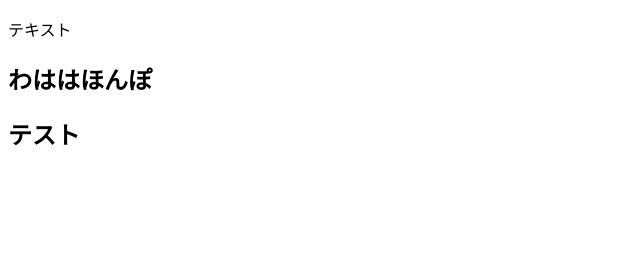
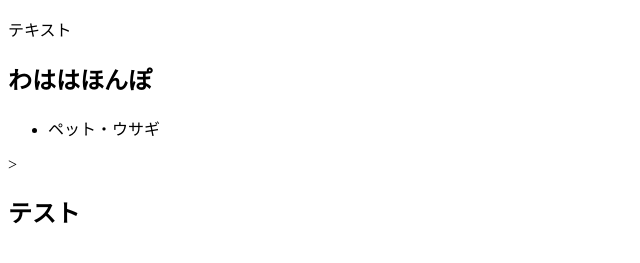
Before and after one commit to shungenie/test_for_rookie_hackathon, a plain HTML site: page index.html in a window 1280 px wide. Shown: the part 127-390 px from the top of the page, without its empty margins (0-640 px from the left). Drawn offline with Linux system fonts and the light colour scheme.

Commit message:
コンフリクトかいしょう

```diff
--- a/index.html
+++ b/index.html
@@ -18,6 +18,9 @@
     <section>
       <h2>わははほんぽ</h2>
     </section>
+    <ul>
+      <li>ペット・ウサギ</li>
+    </ul>>
     <section>
       <h2>テスト</h2>
     </section>
```
